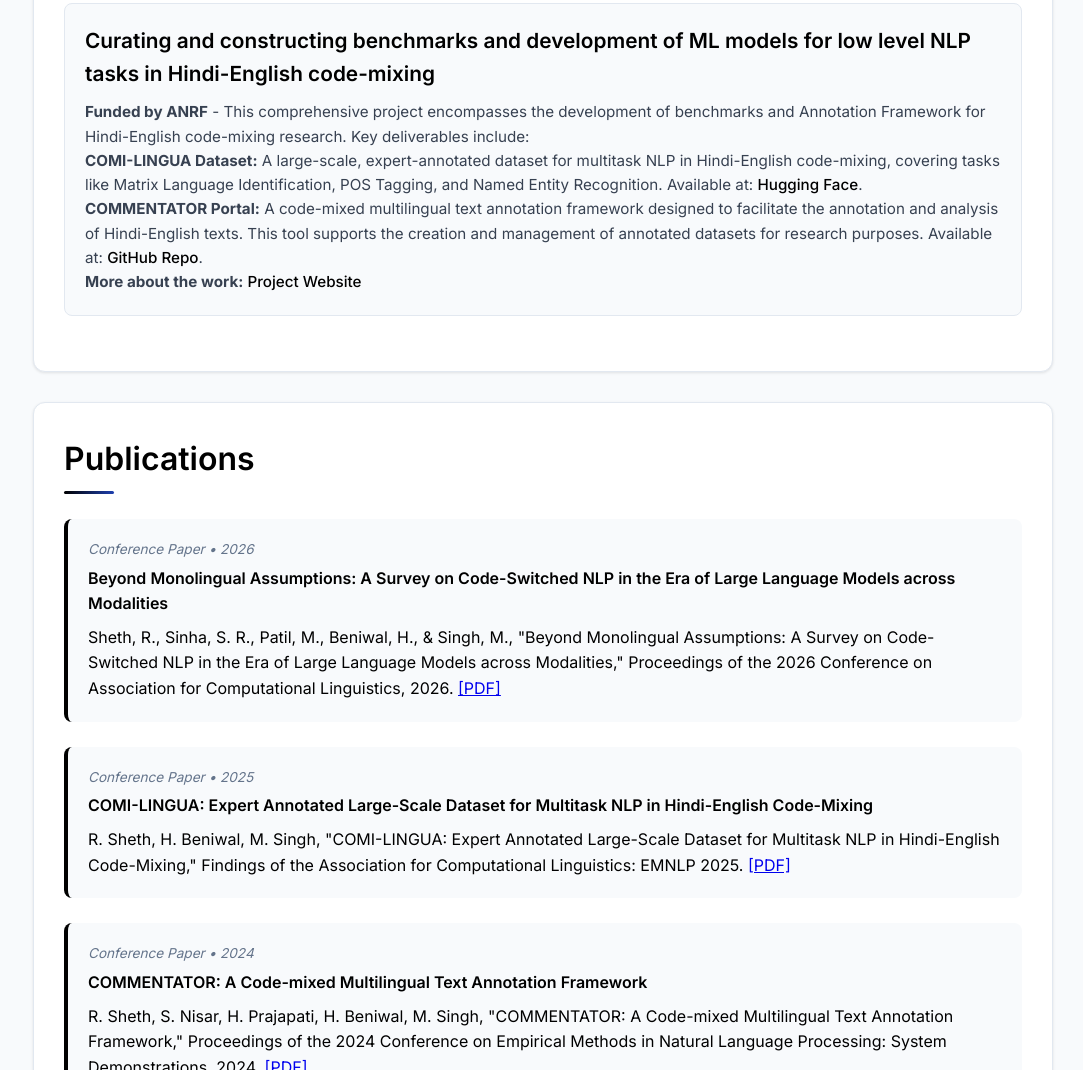
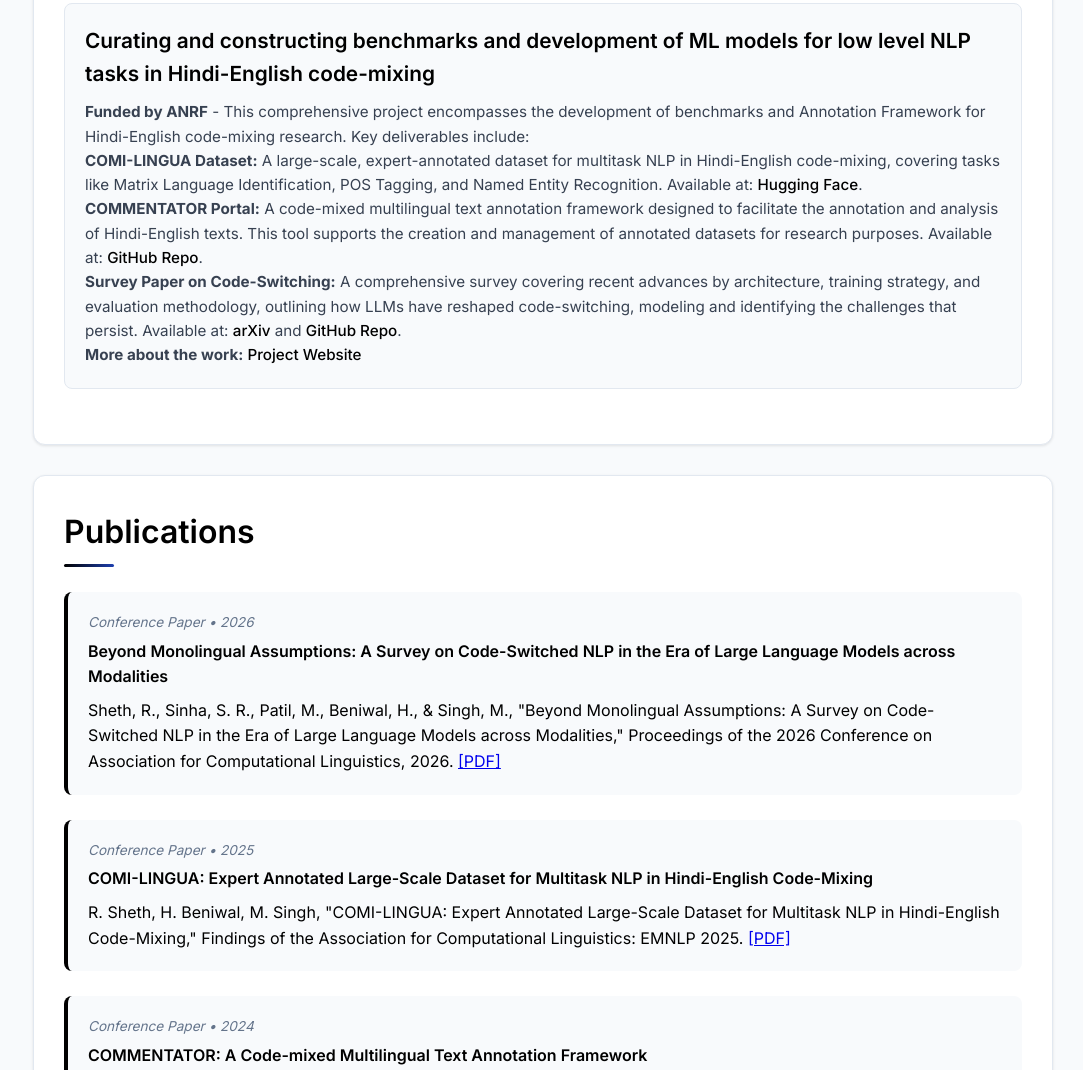
Before and after one commit to Rajveesheth/rajveesheth.github.io, a plain HTML site: page index.html in a window 1280 px wide. Shown: the part 1705-2775 px from the top of the page, without its empty margins (197-1280 px from the left). Drawn offline with Linux system fonts and the light colour scheme.

Commit message:
Update index.html

```diff
--- a/index.html
+++ b/index.html
@@ -583,6 +583,7 @@
                     <p><strong>Funded by ANRF</strong> - This comprehensive project encompasses the development of benchmarks and Annotation Framework for Hindi-English code-mixing research. Key deliverables include:</p>
                     <p><strong>COMI-LINGUA Dataset:</strong> A large-scale, expert-annotated dataset for multitask NLP in Hindi-English code-mixing, covering tasks like Matrix Language Identification, POS Tagging, and Named Entity Recognition. Available at: <a href="https://huggingface.co/datasets/LingoIITGN/COMI-LINGUA" target="_blank">Hugging Face</a>.</p>
                     <p><strong>COMMENTATOR Portal:</strong> A code-mixed multilingual text annotation framework designed to facilitate the annotation and analysis of Hindi-English texts. This tool supports the creation and management of annotated datasets for research purposes. Available at: <a href="https://github.com/lingo-iitgn/commentator" target="_blank">GitHub Repo</a>.</p>
+                    <p><strong>Survey Paper on Code-Switching:</strong> A comprehensive survey covering recent advances by architecture, training strategy, and evaluation methodology, outlining how LLMs have reshaped code-switching, modeling and identifying the challenges that persist. Available at: <a href="https://arxiv.org/pdf/2510.07037" target="_blank">arXiv</a> and <a href="https://github.com/lingo-iitgn/awesome-code-mixing/" target="_blank">GitHub Repo</a>.</p>
                     <p><strong>More about the work:</strong> <a href="https://lingo.iitgn.ac.in/codemixing/" target="_blank">Project Website</a></p>
                 </div>
             </section>
```
